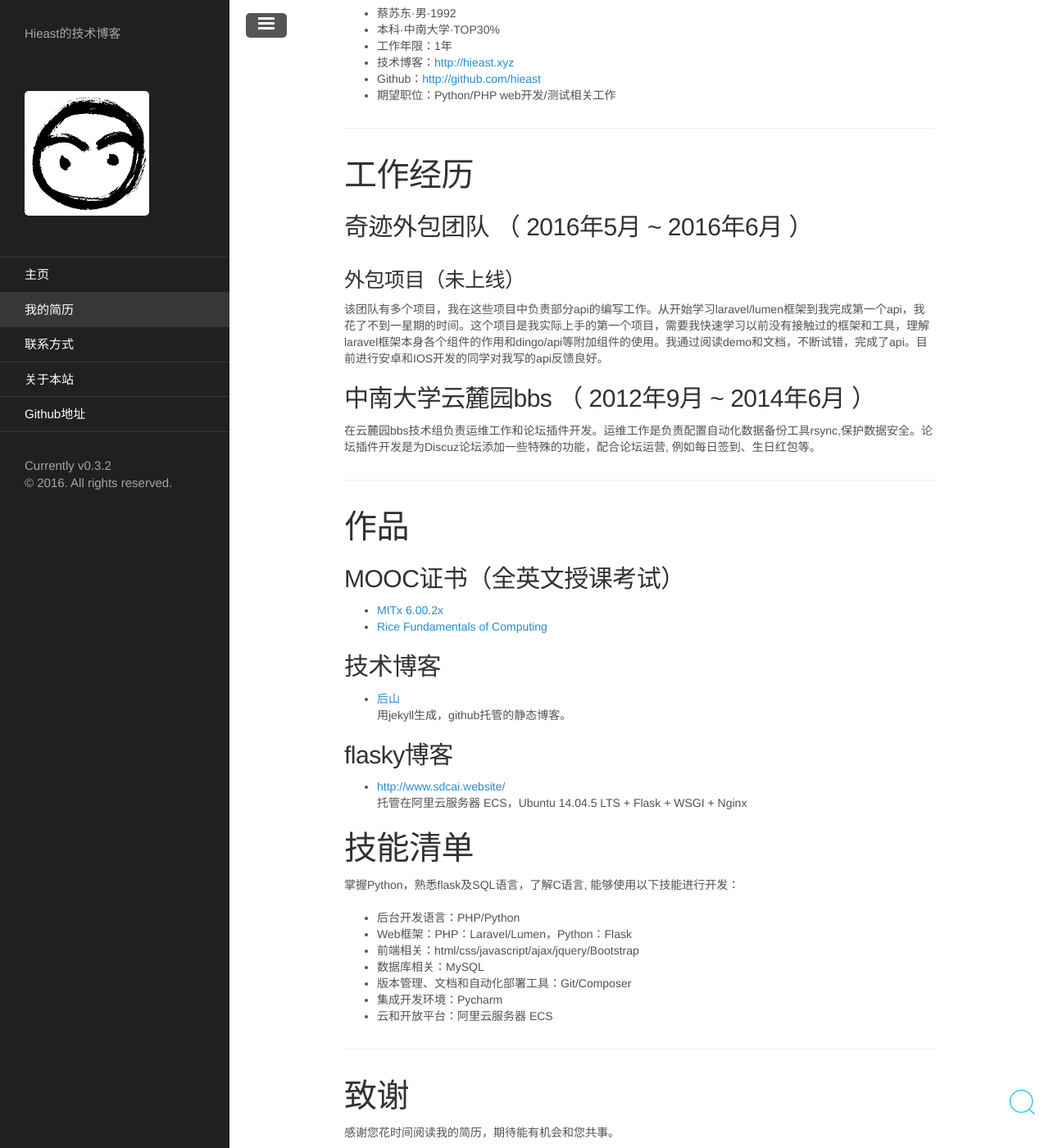
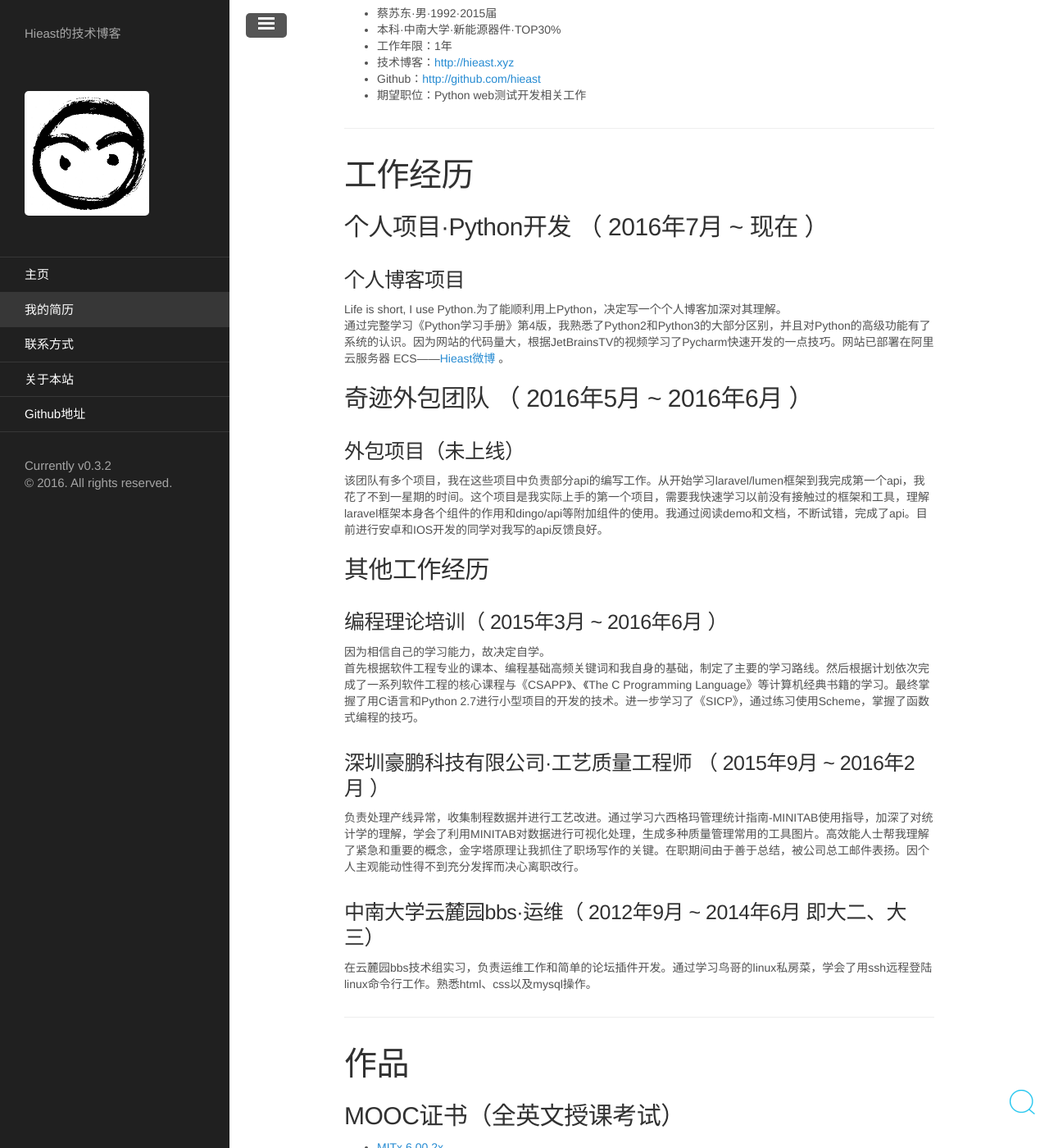
Before and after one commit to hieast/hieast.github.io, a Jekyll site: the page built from 2_resume.md, in a window 1280 px wide and 1400 px high, scrolled down 256 px. Shown: the whole window at 82% size. Built offline with Jekyll 4.4.1, drawn with Linux system fonts in a browser that asks for light colours; some of the changed text lies outside the part shown.

Commit message:
change resume

```diff
--- a/2_resume.md
+++ b/2_resume.md
@@ -5,25 +5,41 @@ title: 我的简历
 
 # 个人信息
 
- - 蔡苏东·男·1992
- - 本科·中南大学·TOP30%
+ - 蔡苏东·男·1992·2015届
+ - 本科·中南大学·新能源器件·TOP30%
  - 工作年限：1年
  - 技术博客：[http://hieast.xyz](http://hieast.github.io/)
  - Github：[http://github.com/hieast](http://github.com/hieast)
- - 期望职位：Python/PHP web开发/测试相关工作
+ - 期望职位：Python web测试开发相关工作
 
 ---
 
 # 工作经历
+
+## 个人项目·Python开发 （ 2016年7月 ~ 现在 ）
+
+### 个人博客项目
+Life is short, I use Python.为了能顺利用上Python，决定写一个个人博客加深对其理解。
+通过完整学习《Python学习手册》第4版，我熟悉了Python2和Python3的大部分区别，并且对Python的高级功能有了系统的认识。因为网站的代码量大，根据JetBrainsTV的视频学习了Pycharm快速开发的一点技巧。网站已部署在阿里云服务器 ECS——[Hieast微博](http://www.sdcai.website/)  。
 
 ## 奇迹外包团队 （ 2016年5月 ~ 2016年6月 ）
 
 ### 外包项目（未上线）
 该团队有多个项目，我在这些项目中负责部分api的编写工作。从开始学习laravel/lumen框架到我完成第一个api，我花了不到一星期的时间。这个项目是我实际上手的第一个项目，需要我快速学习以前没有接触过的框架和工具，理解laravel框架本身各个组件的作用和dingo/api等附加组件的使用。我通过阅读demo和文档，不断试错，完成了api。目前进行安卓和IOS开发的同学对我写的api反馈良好。
 
-## 中南大学云麓园bbs （ 2012年9月 ~ 2014年6月 ）
+## 其他工作经历
 
-在云麓园bbs技术组负责运维工作和论坛插件开发。运维工作是负责配置自动化数据备份工具rsync,保护数据安全。论坛插件开发是为Discuz论坛添加一些特殊的功能，配合论坛运营, 例如每日签到、生日红包等。
+### 编程理论培训（ 2015年3月 ~ 2016年6月 ）
+因为相信自己的学习能力，故决定自学。
+首先根据软件工程专业的课本、编程基础高频关键词和我自身的基础，制定了主要的学习路线。然后根据计划依次完成了一系列软件工程的核心课程与《CSAPP》、《The C Programming Language》等计算机经典书籍的学习。最终掌握了用C语言和Python 2.7进行小型项目的开发的技术。进一步学习了《SICP》，通过练习使用Scheme，掌握了函数式编程的技巧。
+
+### 深圳豪鹏科技有限公司·工艺质量工程师 （ 2015年9月 ~ 2016年2月 ）
+
+负责处理产线异常，收集制程数据并进行工艺改进。通过学习六西格玛管理统计指南-MINITAB使用指导，加深了对统计学的理解，学会了利用MINITAB对数据进行可视化处理，生成多种质量管理常用的工具图片。高效能人士帮我理解了紧急和重要的概念，金字塔原理让我抓住了职场写作的关键。在职期间由于善于总结，被公司总工邮件表扬。因个人主观能动性得不到充分发挥而决心离职改行。
+
+### 中南大学云麓园bbs·运维（ 2012年9月 ~ 2014年6月 即大二、大三）
+
+在云麓园bbs技术组实习，负责运维工作和简单的论坛插件开发。通过学习鸟哥的linux私房菜，学会了用ssh远程登陆linux命令行工作。熟悉html、css以及mysql操作。
 
 ---
 
@@ -37,24 +53,24 @@ title: 我的简历
 - [后山](http://hieast.github.io/)
 用jekyll生成，github托管的静态博客。
 
-## flasky博客
+## Hieast微博
 - [http://www.sdcai.website/](http://www.sdcai.website/)
 托管在阿里云服务器 ECS，Ubuntu 14.04.5 LTS +  Flask + WSGI + Nginx
 
 # 技能清单
 
-掌握Python，熟悉flask及SQL语言，了解C语言, 能够使用以下技能进行开发：
+掌握Python，熟悉SQL语言及C语言,了解Scheme，能够使用以下技能进行开发：
 
-- 后台开发语言：PHP/Python
-- Web框架：PHP：Laravel/Lumen，Python：Flask
+- 后台开发语言：Python/PHP
+- Web框架：Python：Flask，PHP：Laravel/Lumen
 - 前端相关：html/css/javascript/ajax/jquery/Bootstrap
 - 数据库相关：MySQL
 - 版本管理、文档和自动化部署工具：Git/Composer
 - 集成开发环境：Pycharm
 - 云和开放平台：阿里云服务器 ECS
+- 其他业务能力：经济学原理、金融市场、知识产权法
 
 ---
 
-
 # 致谢
 感谢您花时间阅读我的简历，期待能有机会和您共事。
```
Also changed, not shown: _posts/2016-08-26-Q&A.md (+15 -1 lines).
